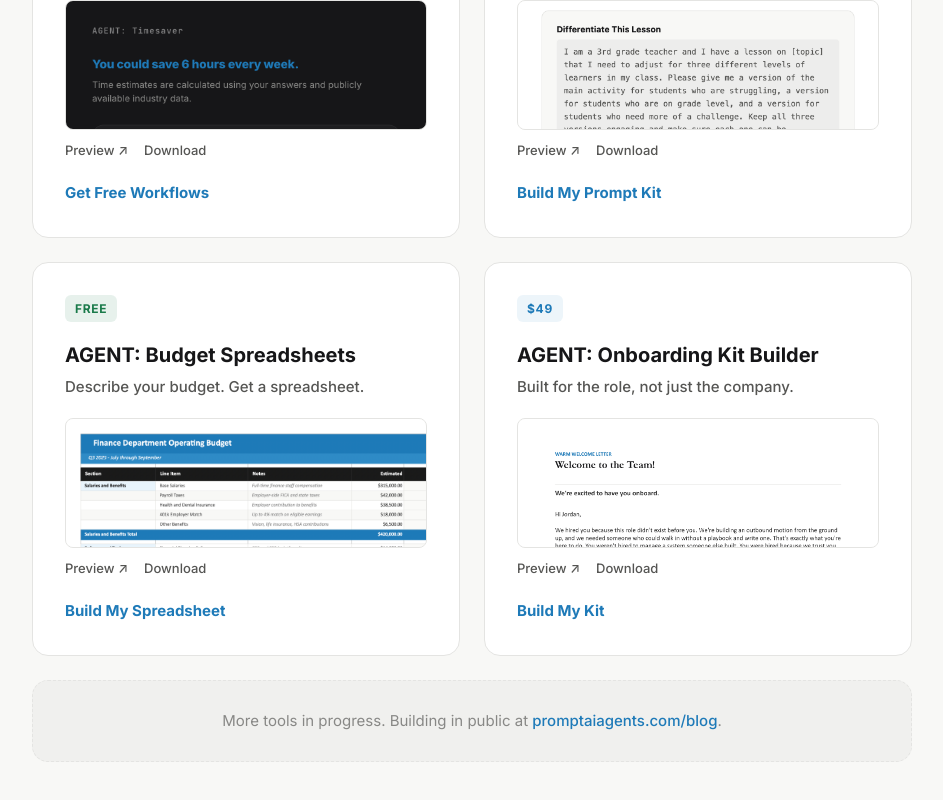
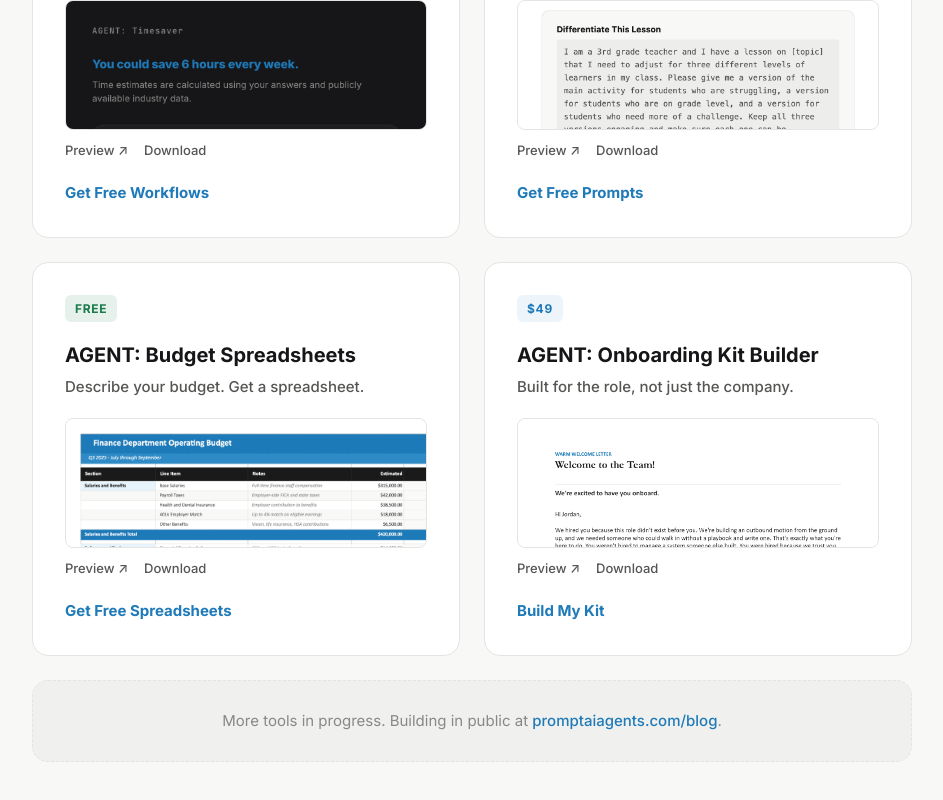
Before and after one commit to coolcalvin457-tech/agent-timesaver-nextjs, a Next.js app: page /tools in a window 1280 px wide. Shown: the part 564-1364 px from the top of the page, without its empty margins (168-1111 px from the left). Built offline with nearby package versions, Linux system fonts and the light colour scheme.

Commit message:
Update free tool CTAs to Get Free Workflows/Prompts/Spreadsheets

```diff
--- a/app/tools/page.tsx
+++ b/app/tools/page.tsx
@@ -39,7 +39,7 @@ const tools = [
     tagline: "12 prompts built around your role. Ready to copy.",
     description:
       "Answer 4 questions about how you work. Get a personalized Prompt Kit: 12 ready-to-copy prompts organized by category, an AI Profile paragraph, and a Build Your AI System guide.",
-    cta: "Build My Prompt Kit",
+    cta: "Get Free Prompts",
     image: "/tool-previews/prompt-builder-preview.png",
   },
   {
@@ -51,7 +51,7 @@ const tools = [
     tagline: "Describe your budget. Get a spreadsheet.",
     description:
       "Include categories, timeframes, and any numbers you have. Upload a previous example if available. The more detail, the better the results.",
-    cta: "Build My Spreadsheet",
+    cta: "Get Free Spreadsheets",
     image: "/tool-previews/budget-spreadsheets-preview.png",
   },
   {
```
